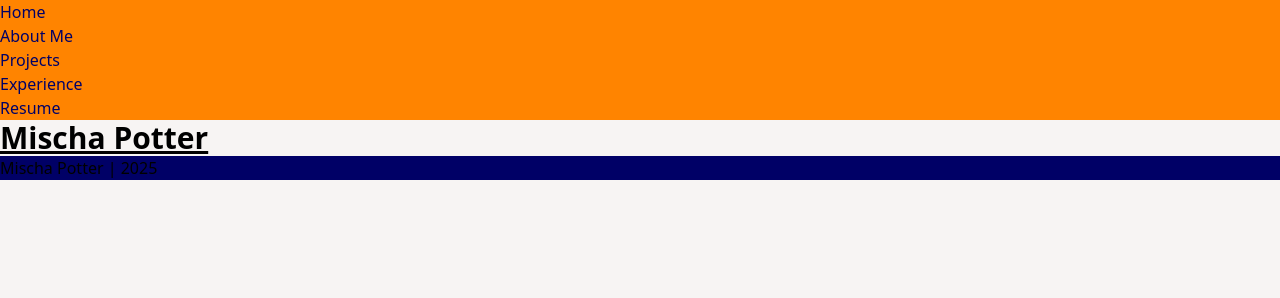
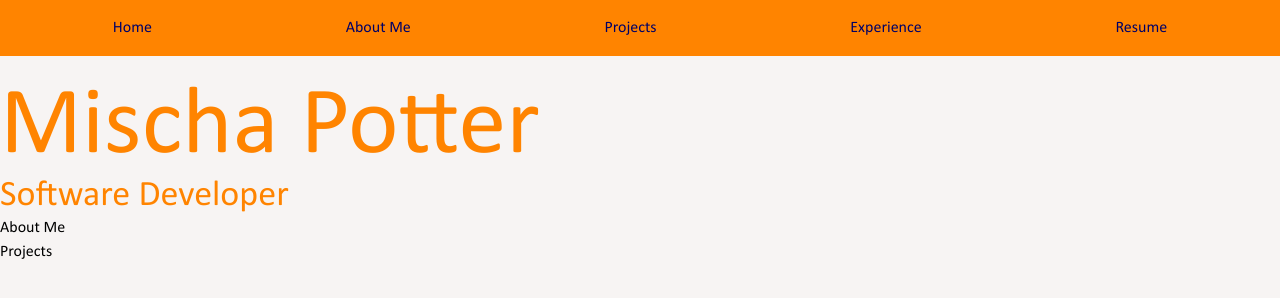
Before and after one commit to MischaPotter/personal-portfolio-website, a website: page app/html/index.html in a window 1280 px wide. Shown: the top 298 px of the page. Drawn offline with nearby package versions, Linux system fonts and the light colour scheme; files that its build step writes are made by us from their sources.

Commit message:
Set font to calibri, added navbar and README, and started adding content

```diff
--- a/app/html/index.html
+++ b/app/html/index.html
@@ -3,23 +3,43 @@
 <head>
   <meta charset="UTF-8">
   <meta name="viewport" content="width=device-width, initial-scale=1.0">
-  <!-- <link href="css/style.css" rel="stylesheet"> -->
   <link href="css/output.css" rel="stylesheet">
+  <link href="https://fonts.googleapis.com/icon?family=Material+Icons" rel="stylesheet">
   <title>Mischa Potter</title>
 </head>
 <body class="bg-(--white-smoke)">
   <header>
-    <div class="bg-(--princeton-orange)">
-      <ul class="text-(--navy)">
-        <li>Home</li>
-        <li>About Me</li>
-        <li>Projects</li>
-        <li>Experience</li>
-        <li>Resume</li>
+    <div class="bg-(--princeton-orange) fixed top-0 right-0 left-0">
+      <ul class="text-(--navy) flex flex-row justify-around p-4 font-(family-name: --font-bold)">
+        <li><a href="#">Home</a></li>
+        <li><a href="#about-me">About Me</a></li>
+        <li><a href="#projects">Projects</a></li>
+        <li><a href="#experience">Experience</a></li>
+        <li><a href="#resume">Resume</a></li>
       </ul>
     </div>
   </header>
-  <p class="text-3xl font-bold underline">Mischa Potter</p>
+  <main>
+    <div class="flex flex-col justify-around">
+      <h1 class="text-8xl text-(--princeton-orange) mt-20 mr-9">Mischa Potter</h1>
+      <h2 class="text-4xl text-(--princeton-orange)">Software Developer</h2>
+    </div>
+    <div>
+      <h1 id="about-me">About Me</h1>
+    </div>
+    <div>
+      <h1 id="projects">Projects</h1>
+      <br><br><br><br><br><br><br><br><br><br><br><br><br><br><br><br><br><br><br><br><br><br><br><br><br><br><br><br><br><br><br><br><br><br><br><br><br><br><br><br><br><br><br><br><br><br><br>
+      <p>Testing testing</p>
+      <br><br><br><br><br><br><br><br><br><br><br><br><br><br><br><br><br><br><br><br><br><br><br><br><br><br><br><br><br><br><br><br><br><br><br><br><br><br>
+    </div>
+    <div>
+      <h1 id="experience">Experience</h1>
+    </div>
+    <div>
+      <h1 id="resume">Resume</h1>
+    </div>
+  </main>
   <footer class="bg-(--navy)">
     <div>
       <p>Mischa Potter | 2025</p>
--- a/public/css/style.css
+++ b/public/css/style.css
@@ -4,4 +4,35 @@
   --princeton-orange: oklch(0.738 0.1834 54.69); /* Princeton Orange */
   --white-smoke: oklch(0.9692 0.0035 39.48); /* White Smoke */
   --navy: oklch(0.2307 0.1598 264.05); /* Navy */
+  --default-font-family: "Calibri";
+  --font-bold: "Calibri Bold";
+  --font-italic: "Calibri Italic";
+  --font-bold-italic: "Calibri Bold Italic"
 };
+
+@font-face {
+  font-family: "Calibri";
+  font-style: normal;
+  src: url("/fonts/Calibri/calibri-regular.ttf");
+}
+
+@font-face {
+  font-family: "Calibri Bold";
+  src: url("/fonts/Calibri/calibri-bold.ttf");
+}
+
+@font-face {
+  font-family: "Calibri Italic";
+  font-style: italic;
+  src: url("/fonts/Calibri/calibri-italic.ttf");
+}
+
+@font-face {
+  font-family: "Calibri Bold Italic";
+  src: url("/fonts/Calibri/calibri-bold-italic.ttf");
+}
+
+html {
+  scroll-behavior: smooth;
+  scrollbar-width: none;
+}
```
Also changed, not shown: server.js (+0 -12 lines), README.md (added), public/css/output.css.
